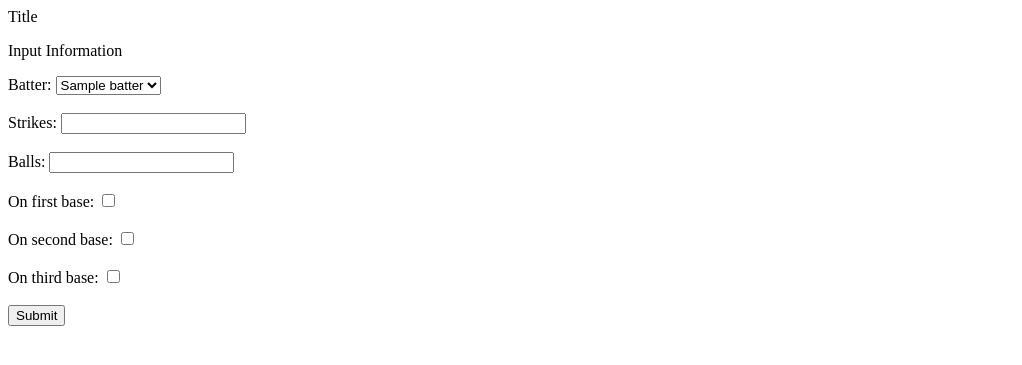
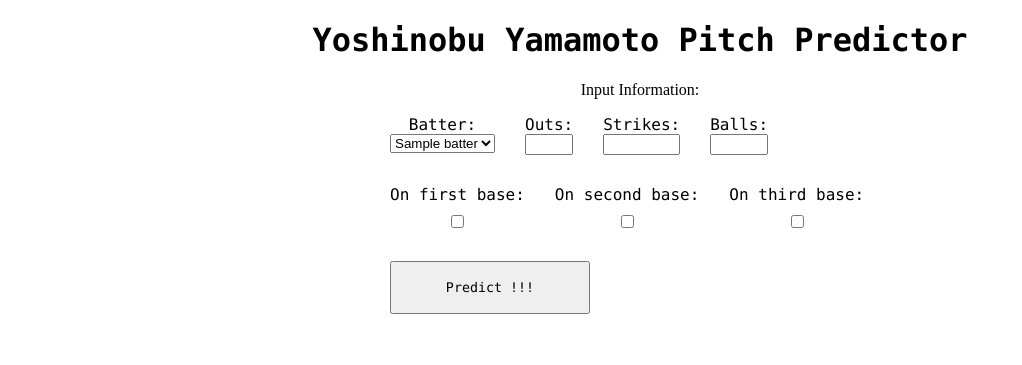
Before and after one commit to rigog27/PIC16B_Baseball, a Flask app: template templates/index.html in a window 1280 px wide. Shown: the top 365 px of the page, without its empty margins (0-1022 px from the left). Run offline with Flask 3, Linux system fonts and the light colour scheme; the template is opened without the code that fills it: most values are stand-ins (such as "Sample title", 1, 10 or a date in 2020).

Commit message:
add some css styling to make page look better and get prediction page ready

```diff
--- a/app.py
+++ b/app.py
@@ -10,5 +10,20 @@ def index():
     unique_batters = df['batter_name'].unique()
     return render_template("index.html", batters=unique_batters)
 
+@app.route("/prediction", methods=["GET", "POST"])
+def prediction():
+    batter = request.form.get("batter")
+    outs = request.form.get("outs")
+    strikes = request.form.get("strikes")
+    balls = request.form.get("balls")
+    on_1b = request.form.get("on_1b")
+    on_2b = request.form.get("on_2b")
+    on_3b = request.form.get("on_3b")
+
+    return render_template("prediction.html", outs=outs,
+                           strikes=strikes, batter=batter, balls=balls,
+                           on_1b=on_1b, on_2b=on_2b, on_3b=on_3b)
+
+
 if __name__ == '__main__':
     app.run(debug=True)
--- a/static/styles.css
+++ b/static/styles.css
@@ -1,3 +1,18 @@
+header {
+    text-align: center;
+    font-family: "Lucida Console", monospace
+
+}
+
+body {
+    text-align: center
+}
+
+form {
+    margin: 0 auto;
+    width: 500px;
+}
+
 .input-form {
     display: flex;
     gap: 30px;
@@ -8,10 +23,20 @@
 .field {
     display: flex;
     flex-direction: column;
+    font-family: "Lucida Console", monospace
+
 }
 
 .checkbox-field {
-    flex-direction: row;
+    flex-direction: column;
     align-items: center;
     gap: 8px;
 }
+
+#submit {
+    margin: 0 auto;
+    font-family: "Lucida Console", monospace;
+    width: 15em;
+    height: 4em;
+    text-align: center
+}
--- a/templates/index.html
+++ b/templates/index.html
@@ -3,9 +3,9 @@
 {% block body %}
 
 <main>
-    <p>Input Information</p>
+    <p>Input Information:</p>
 
-    <form method="POST" action="/" class="input-form">
+    <form method="POST" action="/prediction" class="input-form">
 
         <div class="field">
             <label for="batter">Batter:</label>
@@ -14,34 +14,41 @@
                     <option value="{{ batter }}">{{ batter }}</option>
                 {% endfor %}
             </select>
-        </div><br>
+        </div>
+
+        <div class="field">
+            <label for="outs">Outs:</label>
+            <input type="number" id="outs" name="outs" min=0 max=2 required>
+        </div>
 
         <div class="field">
             <label for="strikes">Strikes:</label>
-            <input type="text" id="strikes" name="strikes" required>
-        </div><br>
+            <input type="number" id="strikes" name="strikes" min=0 max=2 required>
+        </div>
 
         <div class="field">
             <label for="balls">Balls:</label>
-            <input type="text" id="balls" name="balls" required>
-        </div><br>
+            <input type="number" id="balls" name="balls" min=0 max="3" required>
+        </div>
 
         <div class="field checkbox-field">
             <label for="on_1b">On first base:</label>
             <input type="checkbox" id="on_1b" name="on_1b">
-        </div><br>
+        </div>
 
         <div class="field checkbox-field">
             <label for="on_2b">On second base:</label>
             <input type="checkbox" id="on_2b" name="on_2b">
-        </div><br>
+        </div>
 
         <div class="field checkbox-field">
             <label for="on_3b">On third base:</label>
             <input type="checkbox" id="on_3b" name="on_3b">
-        </div><br>
+        </div>
 
-        <input type="submit" value="Submit">
+        <div style="text-align: center;">
+            <input type="submit" id="submit" value="Predict !!!">
+        </div>
 
     </form>
 </main>
--- a/templates/layout.html
+++ b/templates/layout.html
@@ -1,9 +1,15 @@
 <!DOCTYPE html>
 <html lang="en">
     <head>
-        <meta charset="UTF-8"
-        <title>Title</title>
+        <meta charset="UTF-8">
+        <title>Pitch Predictor</title>
+        <link rel="stylesheet" type="text/css" href="static/styles.css">
     </head>
+
+    <header>
+        <h1>Yoshinobu Yamamoto Pitch Predictor</h1>
+    </header>
+
     <body>
         {% block body %}{% endblock %}
     </body>
```
Also changed, not shown: templates/prediction.html (added, +9 -0 lines).
